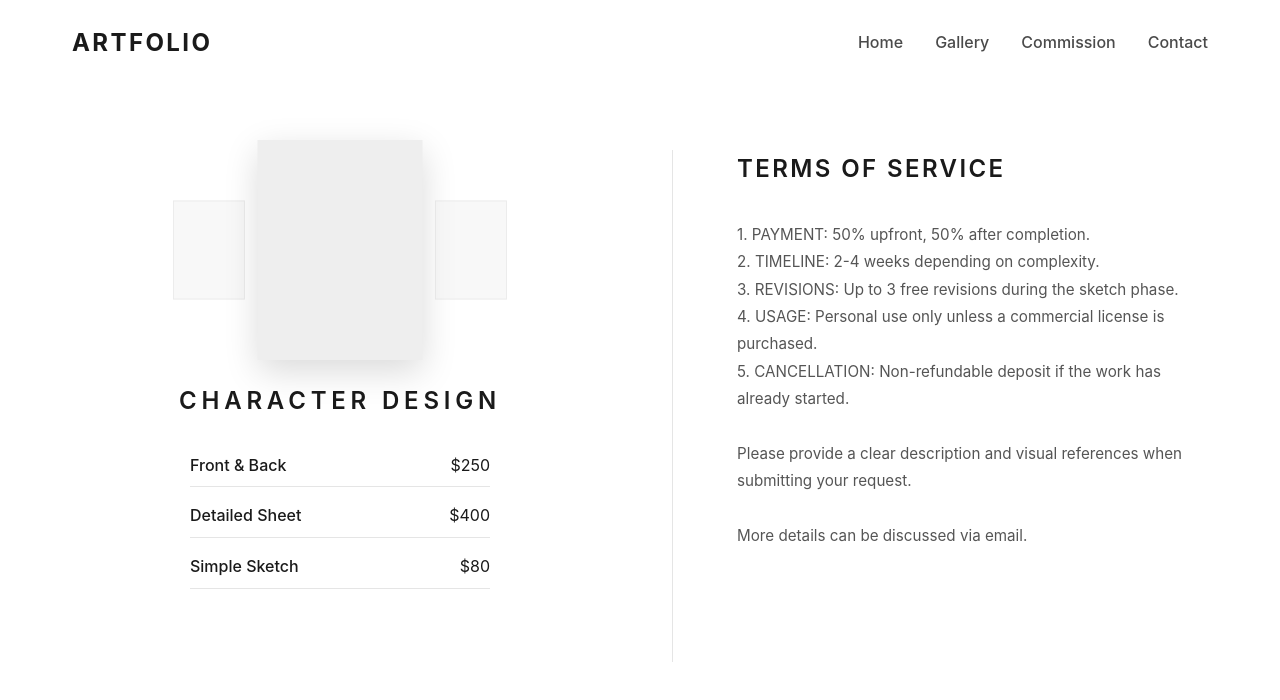
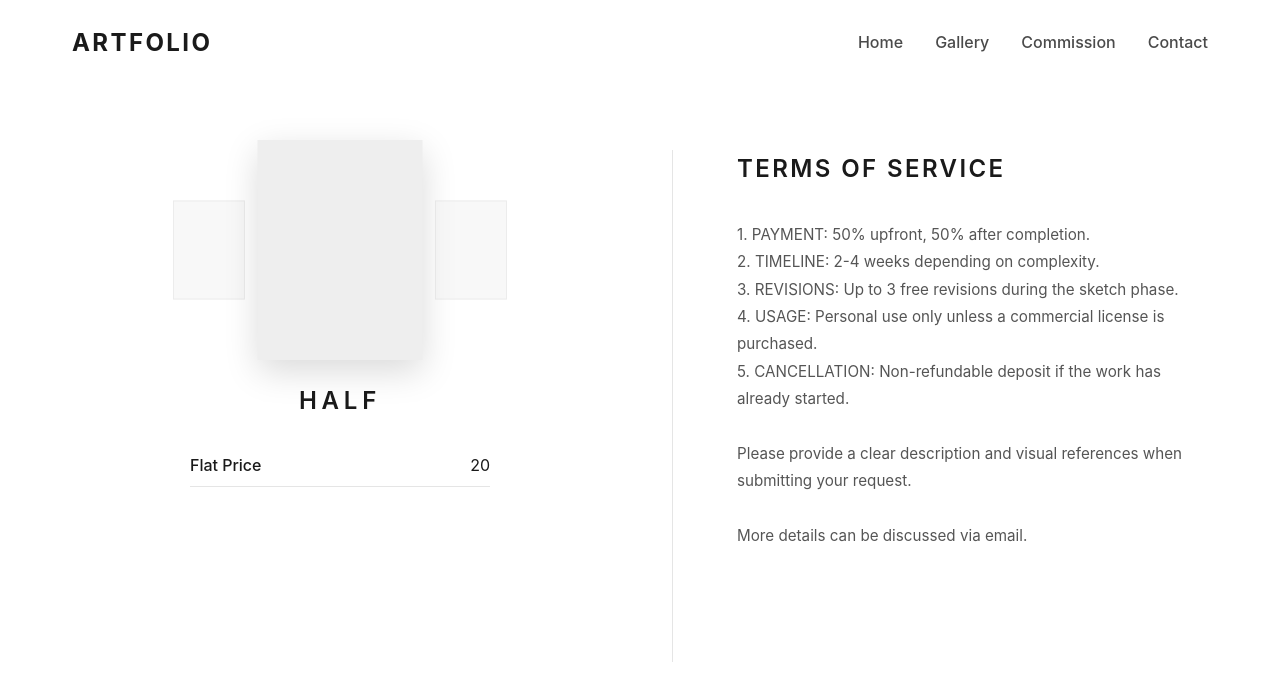
Before and after one commit to necesario0/Artfolio, a Next.js app: page /commission in a window 1280 px wide. Shown: the top 700 px of the page. Built offline with nearby package versions, Linux system fonts and the light colour scheme.

Commit message:
Update commission types and prices to user specification

```diff
--- a/src/app/commission/page.tsx
+++ b/src/app/commission/page.tsx
@@ -17,39 +17,33 @@ interface CommissionType {
 const COMMISSION_DATA: CommissionType[] = [
   {
     id: 0,
-    name: 'Illustrations',
-    prices: [
-      { label: 'Full Body', value: '$150' },
-      { label: 'Half Body', value: '$100' },
-      { label: 'Headshot', value: '$60' },
-    ],
+    name: 'Head',
+    prices: [{ label: 'Flat Price', value: '10' }],
   },
   {
     id: 1,
-    name: 'Character Design',
-    prices: [
-      { label: 'Front & Back', value: '$250' },
-      { label: 'Detailed Sheet', value: '$400' },
-      { label: 'Simple Sketch', value: '$80' },
-    ],
+    name: 'Half',
+    prices: [{ label: 'Flat Price', value: '20' }],
   },
   {
     id: 2,
-    name: 'Backgrounds',
-    prices: [
-      { label: 'Complex Scene', value: '$300' },
-      { label: 'Simple/Flat', value: '$120' },
-      { label: 'Concept Art', value: '$200' },
-    ],
+    name: 'Full',
+    prices: [{ label: 'Flat Price', value: '30' }],
   },
   {
     id: 3,
-    name: 'Sketches',
-    prices: [
-      { label: 'Clean Lineart', value: '$50' },
-      { label: 'Rough Sketch', value: '$30' },
-      { label: 'Pencil Study', value: '$40' },
-    ],
+    name: 'Background',
+    prices: [{ label: 'Starting Price', value: '20' }],
+  },
+  {
+    id: 4,
+    name: 'Animation',
+    prices: [{ label: 'Starting Price', value: '60' }],
+  },
+  {
+    id: 5,
+    name: 'GIF',
+    prices: [{ label: 'Flat Price', value: '50' }],
   },
 ];
 
```
